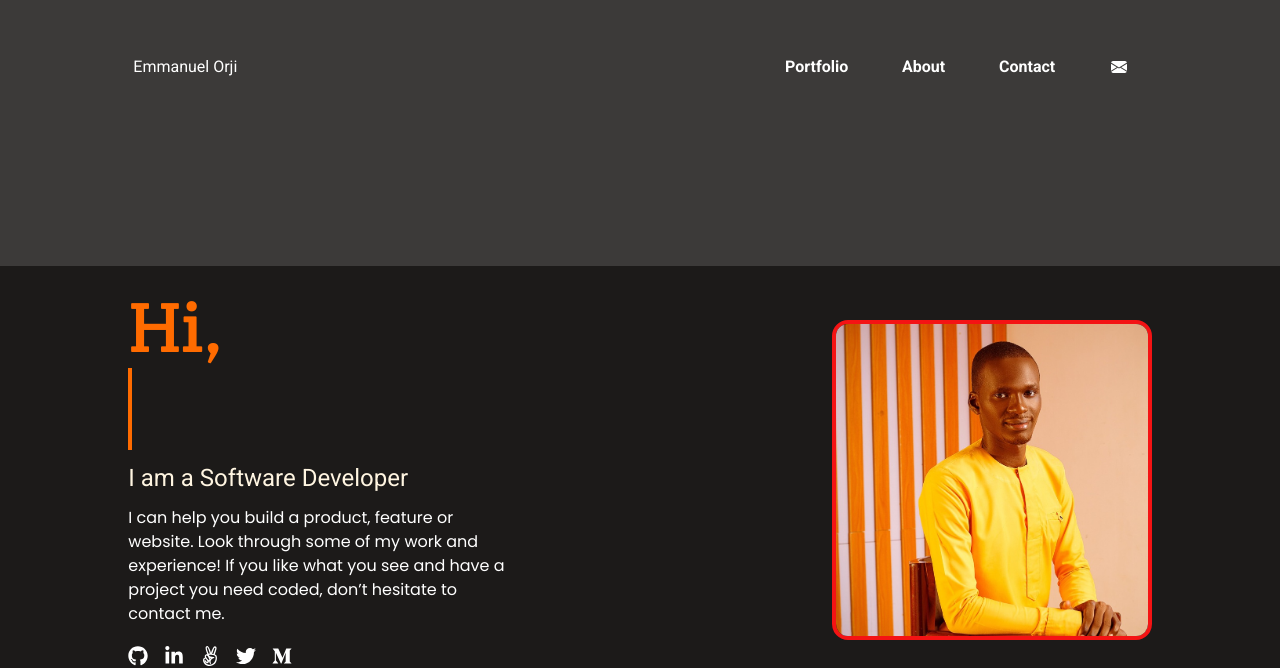
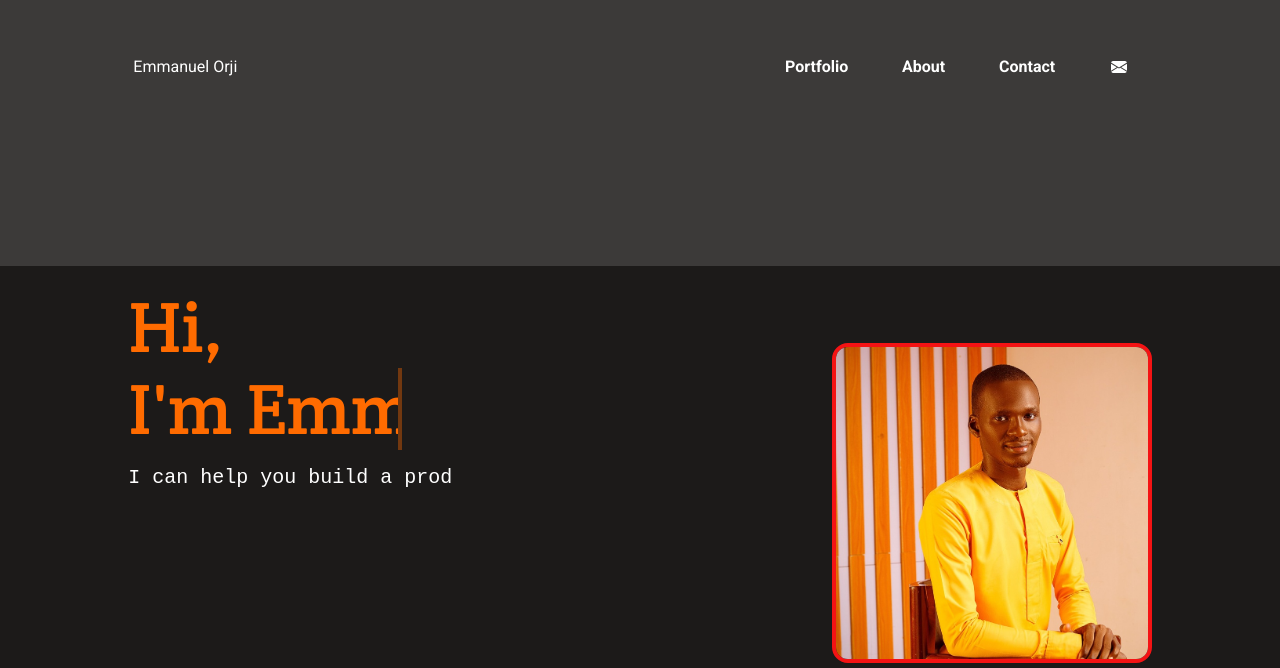
Before and after one commit to emmiiorji/portfolio, a React (Create React App) app: page / in a window 1280 px wide. Shown: the part 132-800 px from the top of the page. Built offline with nearby package versions, Linux system fonts and the light colour scheme.

Commit message:
Update Headline component with animated text

```diff
--- a/src/components/Headline.js
+++ b/src/components/Headline.js
@@ -1,30 +1,42 @@
-import React from 'react';
+import React, { createRef } from 'react';
 import Socials from './Socials';
 import headShot from '../assets/img/IMG_3525.jpg';
 import Testimonials from './Testimonials';
 
-const Headline = () => (
+const Headline = () => {
+  const headlineParaRef = createRef();
+  const headlineText = 'I can help you build a product, feature or website. Look through some of my work and experience! If you like what you see and have a project you need coded, don’t hesitate to contact me.';
+  const headlineStyle = {
+    // Currently, headlineText is 186 characters. When modified recalculate animations and keyframes
+    backgroundSize: `${headlineText.length * 1}ch 200%`,
+    animation: `cursor .7s infinite steps(1), typing ${headlineText.length * 0.3}s steps(${headlineText.length}) infinite forwards`,
+  };
+
+  return (
     <section className="bg-customBlack bg-no-repeat bg-right-bottom md:bg-right px-6 pt-[20px] pb-[120px]">
-    <div className="flex flex-col gap-5 md:flex-row-reverse justify-end items-center md:px-[calc(10.416%-24px)] md:justify-between">
+      <div className="flex flex-col gap-5 md:flex-row-reverse md:items-center md:px-[calc(10.416%-24px)] md:justify-between">
         <div className="flex justify-center max-w-full">
           <img src={headShot} alt="headshot" className="w-full max-w-xs rounded-2xl border-4 border-customRed" />
         </div>
-      <div>
-        <div className="w-fit">
-          <h1 className="font-creteRound text-customOrange text-[40px]/[4rem] md:text-[72px]/[82px]">
+        <div className="flex flex-col max-w-full">
+          <h1 className="font-creteRound w-fit text-customOrange text-[40px]/[4rem] md:text-[72px]/[82px]">
             Hi,
-            <br />
-            <span className="block overflow-hidden whitespace-nowrap w-0 animate-typeAndClean border-r-4 border-customOrange">
+            <span className="block overflow-hidden whitespace-nowrap w-0 animate-typeHeadlineName border-r-4 border-customOrange">
               I&#39;m Emmanuel
             </span>
           </h1>
-        </div>
-        <h2 className="text-customMilk my-3 text-2xl font-roboto">I am a Software Developer</h2>
-        <p className="text-white max-w-sm text-base my-3 font-poppins">
-          I can help you build a product, feature or website.
-          Look through some of my work and experience!
-          If you like what you see and have a project you need coded,
-          don’t hesitate to contact me.
+          <h2 className="animate-typeHeadlineTitle border-r-4 whitespace-nowrap border-customMilk w-0 overflow-hidden text-customMilk my-3 text-2xl font-roboto">
+            I am a Software Developer
+          </h2>
+          <p className="text-white max-w-sm text-xl my-3 font-poppins">
+            <span
+              ref={headlineParaRef}
+              className="border-customOrange"
+              id="headlineParagraph"
+              style={headlineStyle}
+            >
+              {headlineText}
+            </span>
           </p>
           <Socials className="text-customLightGray flex py-2 gap-4 text-xl" />
         </div>
@@ -32,5 +44,6 @@ const Headline = () => (
       <Testimonials />
     </section>
   );
+};
 
 export default Headline;
```
Lines whose indentation alone changed are shown as unchanged.
